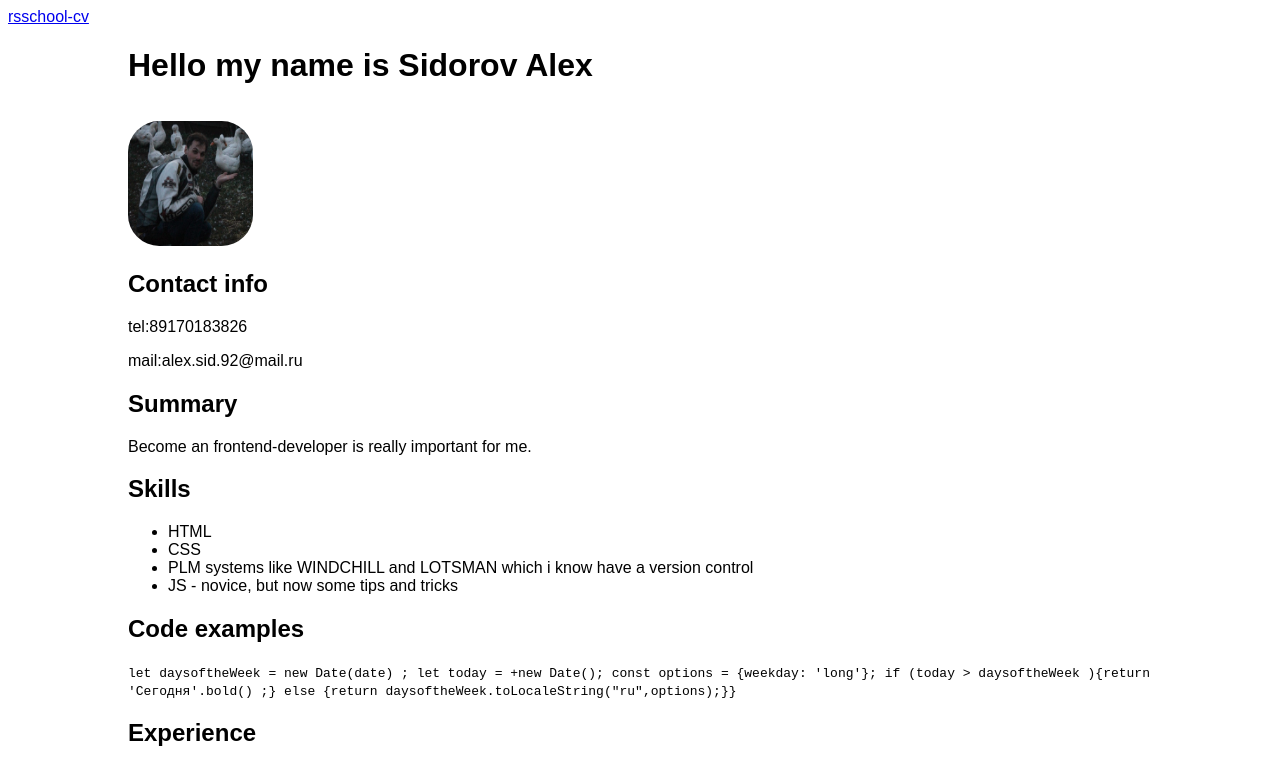
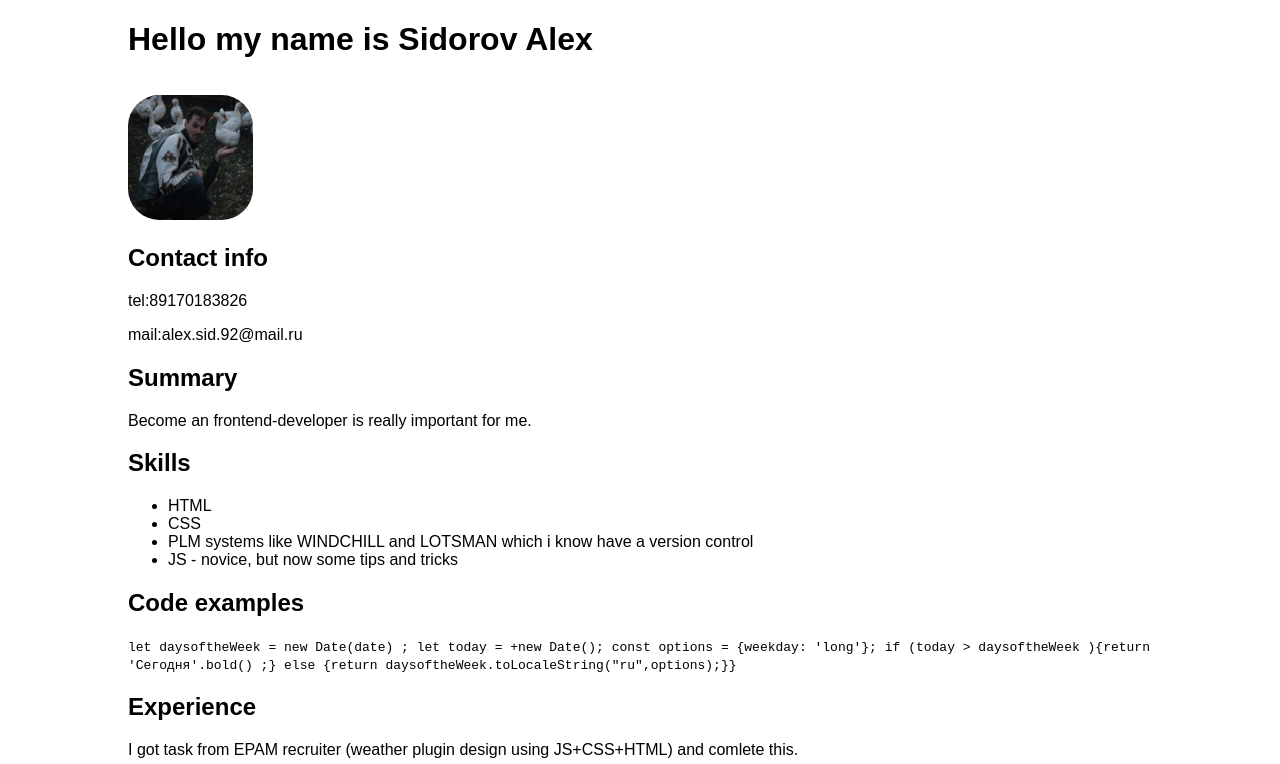
Before and after one commit to sidoroval163/rsschool-cv, a plain HTML site: page index.html in a window 1280 px wide. Shown: the top 764 px of the page. Drawn offline with Linux system fonts and the light colour scheme.

```diff
--- a/index.html
+++ b/index.html
@@ -6,9 +6,6 @@
     <link rel="stylesheet" href="style.css">
 </head>
 <body>
-    <header class="resume_header">
-        <a href="./index.html">rsschool-cv</a>
-    </header>
    <div class="resume_block">
     <h1>Hello my name is Sidorov Alex </h1>
     <img class="profile_image" src="profile.jpg"width="125" height="125" alt="profile_image">
```
